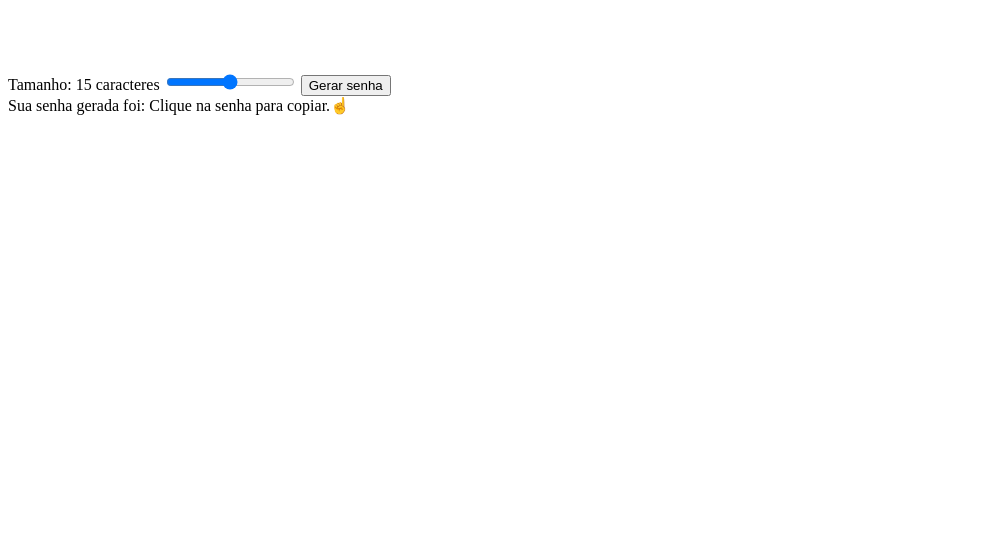
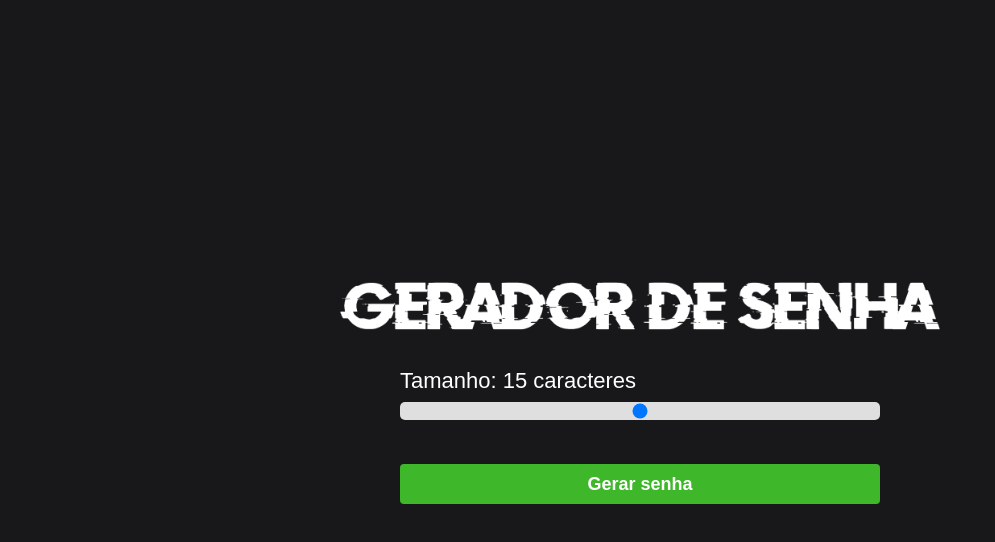
Before and after one commit to andr3serafim/gerador-de-senha, a plain HTML site: page index.html in a window 1280 px wide. Shown: the whole page, without its empty margins (0-995 px from the left). Drawn offline with Linux system fonts and the light colour scheme; files that its build step writes are made by us from their sources; the site is published under a folder, as on GitHub Pages, so addresses that start at the root find nothing.

Commit message:
Update index.html

```diff
--- a/index.html
+++ b/index.html
@@ -6,7 +6,7 @@
     <meta name="viewport" content="width=device-width, initial-scale=1.0">
     <meta name="keywords" content="Gerador de senhas, password generator">
     <title>Gerador de senha</title>
-    <link rel="stylesheet" href="/criando-site/css/style.css">
+    <link rel="stylesheet" href="css/style.css">
 </head>
 <body>
 
```
